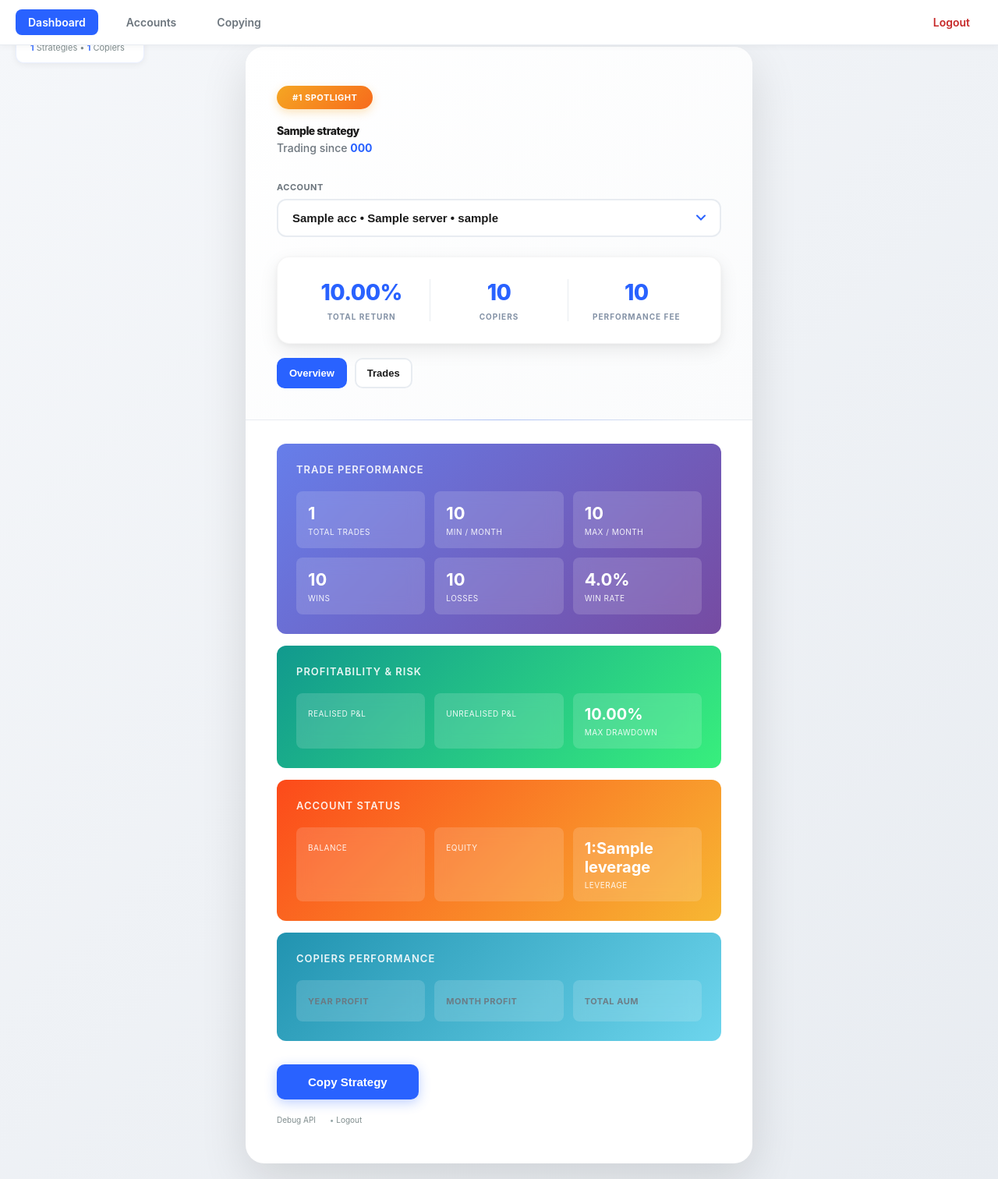
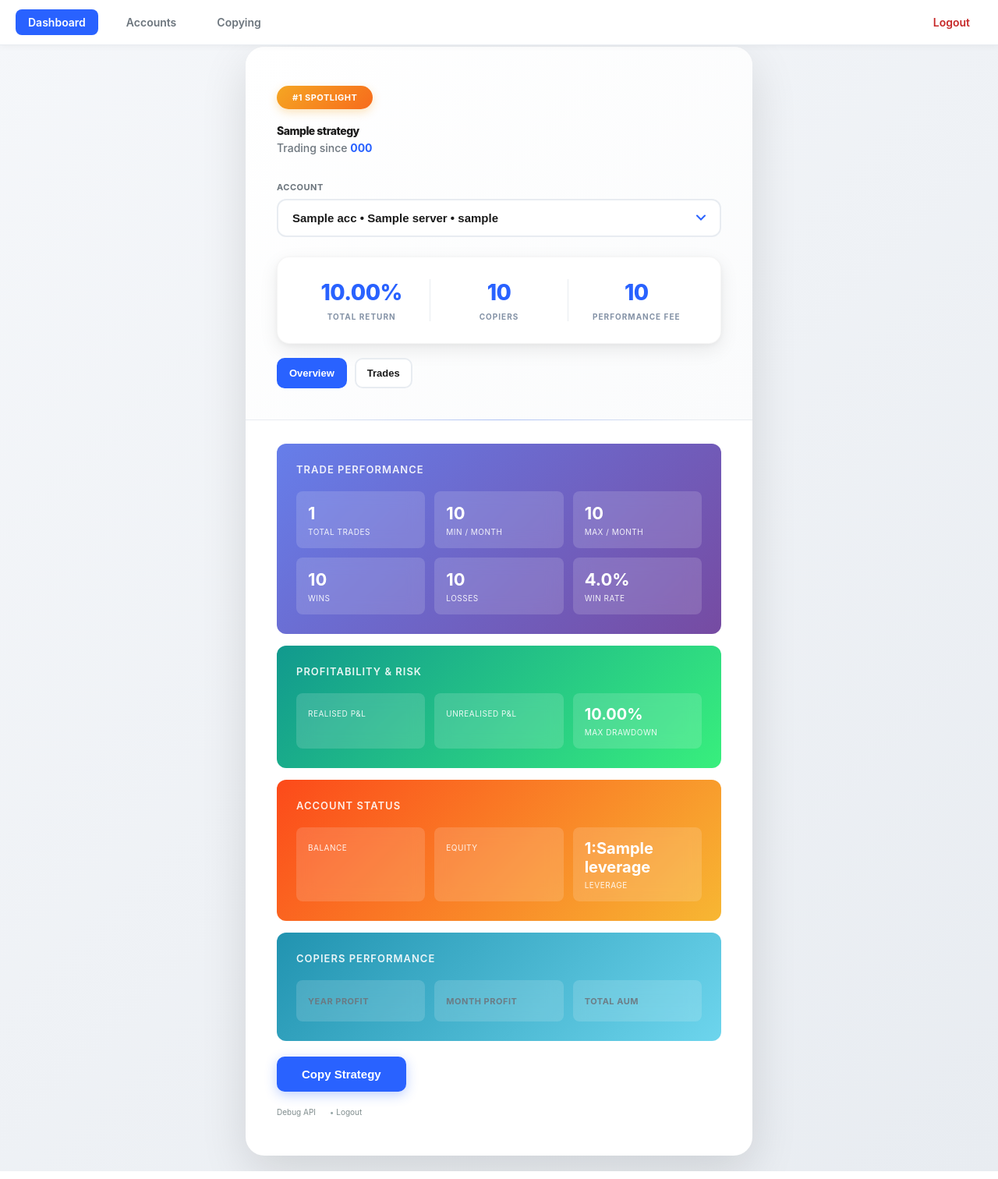
Before and after one commit to charlie-king-pelican/automation-SignalWeb, a Flask app: template templates/index.html in a window 1280 px wide. Shown: the whole page at 78% size. Run offline with Flask 3, Linux system fonts and the light colour scheme; the template is opened without the code that fills it: most values are stand-ins (such as "Sample title", 1, 10 or a date in 2020).

Commit message:
speed up

```diff
--- a/static/css/app.css
+++ b/static/css/app.css
@@ -58,45 +58,6 @@ body {
 
 .login-btn:hover {
     opacity: 0.9;
-}
-
-/* Profile Info (Top Left) */
-.profile-info {
-    position: absolute;
-    top: 20px;
-    left: 20px;
-    background: rgba(255,255,255,0.95);
-    backdrop-filter: blur(10px);
-    padding: 12px 18px;
-    border-radius: 10px;
-    box-shadow: 0 2px 8px rgba(0,0,0,0.06);
-    text-decoration: none;
-    display: block;
-    transition: all 0.2s;
-    border: 1px solid rgba(41,98,255,0.1);
-}
-
-.profile-info:hover {
-    transform: translateY(-1px);
-    box-shadow: 0 4px 12px rgba(0,0,0,0.1);
-    cursor: pointer;
-}
-
-.profile-name {
-    font-size: 14px;
-    font-weight: 600;
-    color: #333;
-    margin-bottom: 4px;
-}
-
-.profile-accounts {
-    font-size: 11px;
-    color: #7f8c8d;
-}
-
-.profile-accounts span {
-    color: #2962ff;
-    font-weight: 600;
 }
 
 /* Main Card */
@@ -234,7 +195,8 @@ body {
     border-right: none;
 }
 
-.stat-value {
+/* Hero stats - scoped to stats-container for specificity */
+.stats-container .stat-value {
     font-size: 28px;
     font-weight: 800;
     color: #2962ff;
@@ -444,6 +406,7 @@ body {
     font-size: 20px;
     font-weight: 700;
     margin-bottom: 5px;
+    color: white;
 }
 
 .copier-stat-label {
@@ -451,6 +414,7 @@ body {
     opacity: 0.9;
     text-transform: uppercase;
     letter-spacing: 0.5px;
+    color: white;
 }
 
 /* Trades Tabs + Table */
@@ -650,18 +614,21 @@ body {
     font-style: italic;
 }
 
-/* Copy Strategy Button */
-.copy-btn {
-    background-color: #2962ff;
-    color: white;
+/* Copy Strategy Buttons - shared base styles for Edit Copy and Stop Copying */
+.copy-btn,
+.stop-copy-btn {
     border: none;
-    padding: 14px 40px;
+    padding: 14px 32px;
     border-radius: 10px;
     font-size: 15px;
     font-weight: 600;
     cursor: pointer;
-    margin-top: 10px;
     transition: transform 0.2s, box-shadow 0.2s;
+}
+
+.copy-btn {
+    background-color: #2962ff;
+    color: white;
     box-shadow: 0 4px 15px rgba(41, 98, 255, 0.3);
 }
 
@@ -888,13 +855,6 @@ body {
 .stop-copy-btn {
     background-color: #d32f2f;
     color: white;
-    border: none;
-    padding: 14px 32px;
-    border-radius: 10px;
-    font-size: 15px;
-    font-weight: 600;
-    cursor: pointer;
-    transition: transform 0.2s, box-shadow 0.2s;
     box-shadow: 0 4px 15px rgba(211, 47, 47, 0.3);
 }
 
@@ -1269,7 +1229,7 @@ body.copying-page {
 /* Accounts Page Styles */
 body.accounts-page {
     background-color: #f4f6f8;
-    padding: 40px;
+    padding: 80px 40px 40px 40px; /* top padding accounts for fixed nav (60px) + spacing */
     display: block;
     min-height: auto;
 }
--- a/templates/index.html
+++ b/templates/index.html
@@ -14,16 +14,6 @@
         <a href="/copying" class="nav-link">Copying</a>
         <a href="/logout" class="nav-link nav-link-logout">Logout</a>
     </div>
-
-    {% if profile_info %}
-    <a href="/accounts" class="profile-info">
-        <div class="profile-name">{{ profile_info.name }}</div>
-        <div class="profile-accounts">
-            <span>{{ profile_info.strategies_count }}</span> Strategies •
-            <span>{{ profile_info.copiers_count }}</span> Copiers
-        </div>
-    </a>
-    {% endif %}
 
     <div class="card">
         <!-- Hero Section: The Anchor -->
```
Also changed, not shown: app/routes.py (+13 -34 lines), app/services.py (+10 -4 lines), templates/copying.html (+1 -17 lines).
